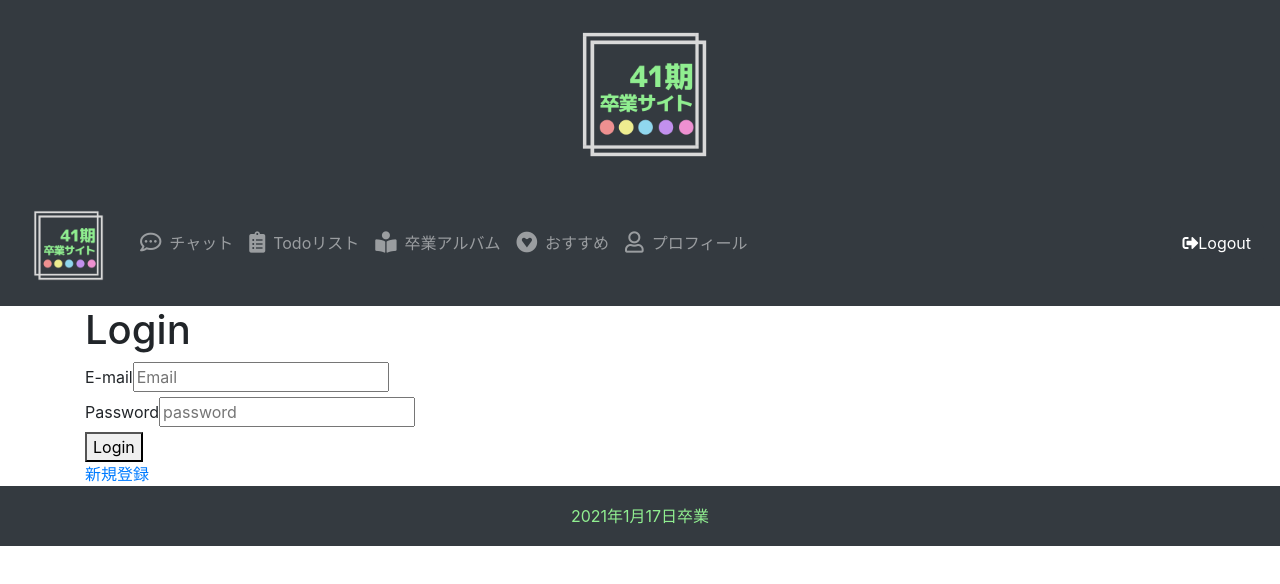
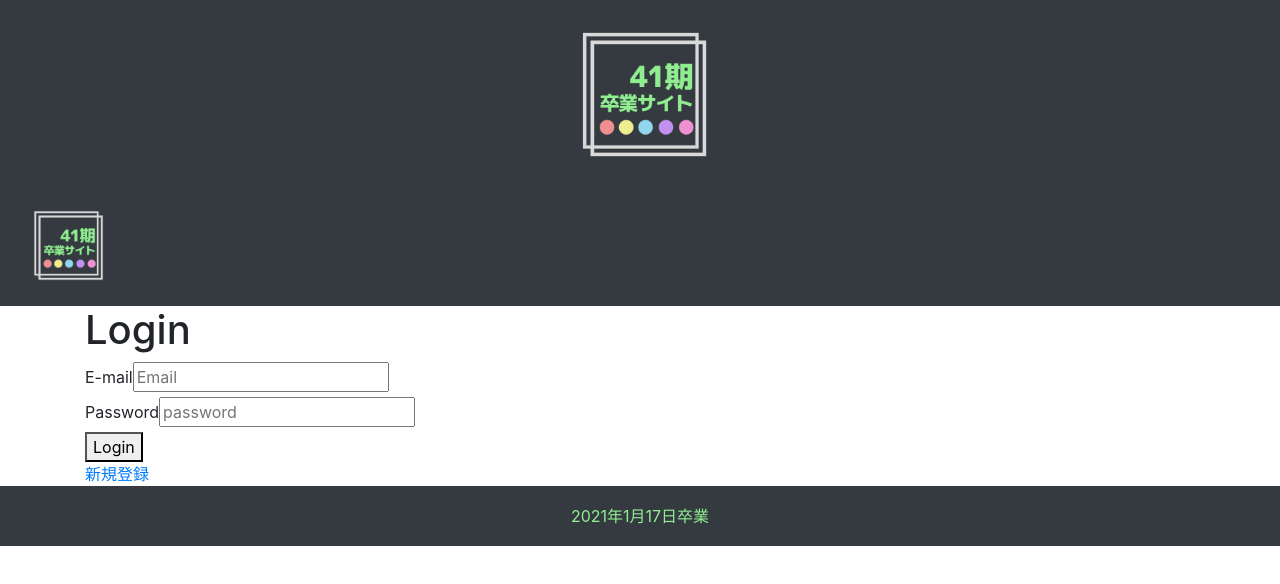
Before and after one commit to thao0108/chatAppTeam, a React (Create React App) app: page /login in a window 1280 px wide. Shown: the top 584 px of the page. Built offline with nearby package versions, Linux system fonts and the light colour scheme; no server answers.

Commit message:
メニューバー修正

```diff
--- a/src/Menubar.js
+++ b/src/Menubar.js
@@ -1,19 +1,25 @@
-import React from 'react';
+import React, { useContext } from 'react';
 import { Navbar, Nav, Form, Button } from 'react-bootstrap';
 import firebase from './config/firebase'
 import styles from './Menu.module.css'
 import logo from './img/logo.png'
-
+import { AuthContext } from './AuthService'
 
 
 const Menubar = () => {
-    return(
+  const user = useContext(AuthContext)
+  // メニューオブジェクトを作ってmapで回してみる
+
+  return (
     <>
       <Navbar bg="dark" variant="dark" collapseOnSelect expand="lg" sticky="top">
         <Navbar.Brand href="/" className={styles.logo_aria}>
-            <img src={logo} className={styles.logo} alt="ロゴ"/>
+          <img src={logo} className={styles.logo} alt="ロゴ" />
         </Navbar.Brand>
-          <Navbar.Toggle aria-controls="responsive-navbar-nav"/>
+            {
+              user &&
+           <>
+            <Navbar.Toggle aria-controls="responsive-navbar-nav" />
             <Navbar.Collapse id="responsive-navbar-nav">
             <Nav className="mr-auto">
                 <Nav.Link href="/"><i className="far fa-comment-dots fa-lg mr-2"></i>チャット</Nav.Link>
@@ -22,10 +28,9 @@ const Menubar = () => {
                 <Nav.Link href="recommend"><i className="fab fa-gratipay fa-lg mr-2"></i>おすすめ</Nav.Link>
                 <Nav.Link href="/profile"><i className="far fa-user fa-lg mr-2"></i>プロフィール</Nav.Link>
             </Nav>
-        <Form inline>
-          <Button variant="dark" onClick={() => firebase.auth().signOut()}><i className="fas fa-sign-out-alt"></i>Logout</Button>
-        </Form>
             </Navbar.Collapse>
+        </>
+              }
       </Navbar>
     </>
   )
```
Lines whose indentation alone changed are shown as unchanged.
